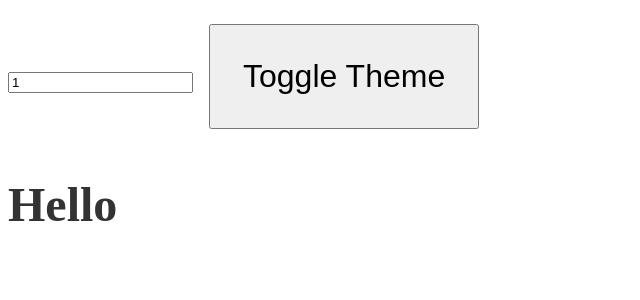
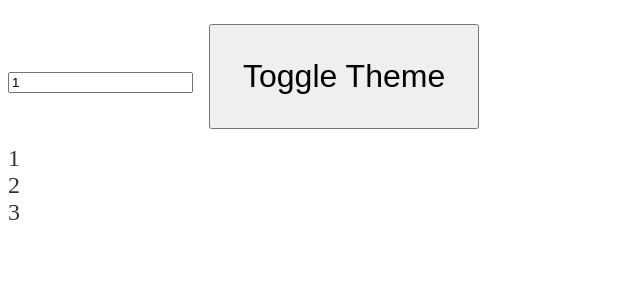
Before and after one commit to MotiLM2003/react-hooks-practice, a React (Create React App) app: page / in a window 1280 px wide. Shown: the top 300 px of the page, without its empty margins (0-640 px from the left). Built offline with nearby package versions, Linux system fonts and the light colour scheme.

Commit message:
:gear: useCallback completed

```diff
--- a/src/components/List.js
+++ b/src/components/List.js
@@ -1,9 +1,18 @@
-import React from 'react';
+import React, { useState, useEffect } from 'react';
 
 const List = ({ getItems }) => {
+  const [items, setItems] = useState([]);
+
+  useEffect(() => {
+    setItems(getItems());
+    console.log('updating items');
+  }, [getItems]);
+
   return (
     <div>
-      <h1>Hello</h1>
+      {items.map((item) => (
+        <div>{item}</div>
+      ))}
     </div>
   );
 };
--- a/src/components/UseCallbackHook.js
+++ b/src/components/UseCallbackHook.js
@@ -1,13 +1,13 @@
-import React, { useState } from 'react';
+import React, { useState, useCallback } from 'react';
 import List from './List';
 
 const UseCallbackHook = () => {
   const [number, setNumber] = useState(1);
   const [dark, setDark] = useState(false);
 
-  const getItems = () => {
+  const getItems = useCallback(() => {
     return [number, number + 1, number + 2];
-  };
+  }, [number]);
 
   const theme = {
     backgroundColor: dark ? '#333' : '#fff',
@@ -23,7 +23,7 @@ const UseCallbackHook = () => {
       <button onClick={() => setDark((prevDark) => !prevDark)}>
         Toggle Theme
       </button>
-      <List />
+      <List getItems={getItems} />
     </div>
   );
 };
```
